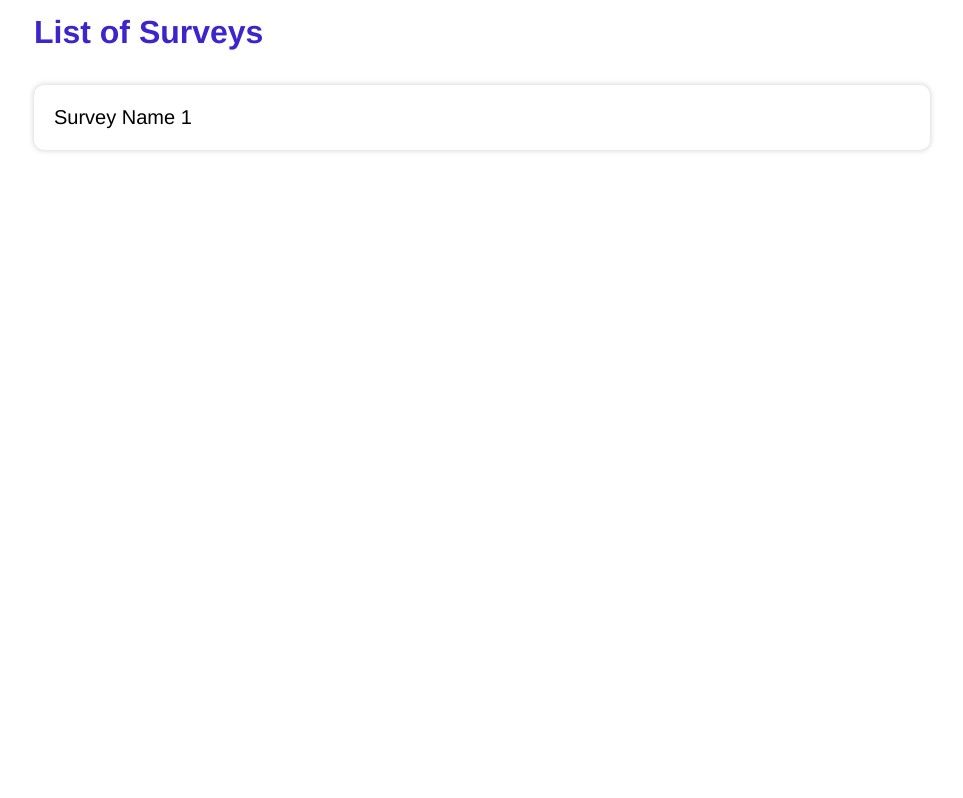
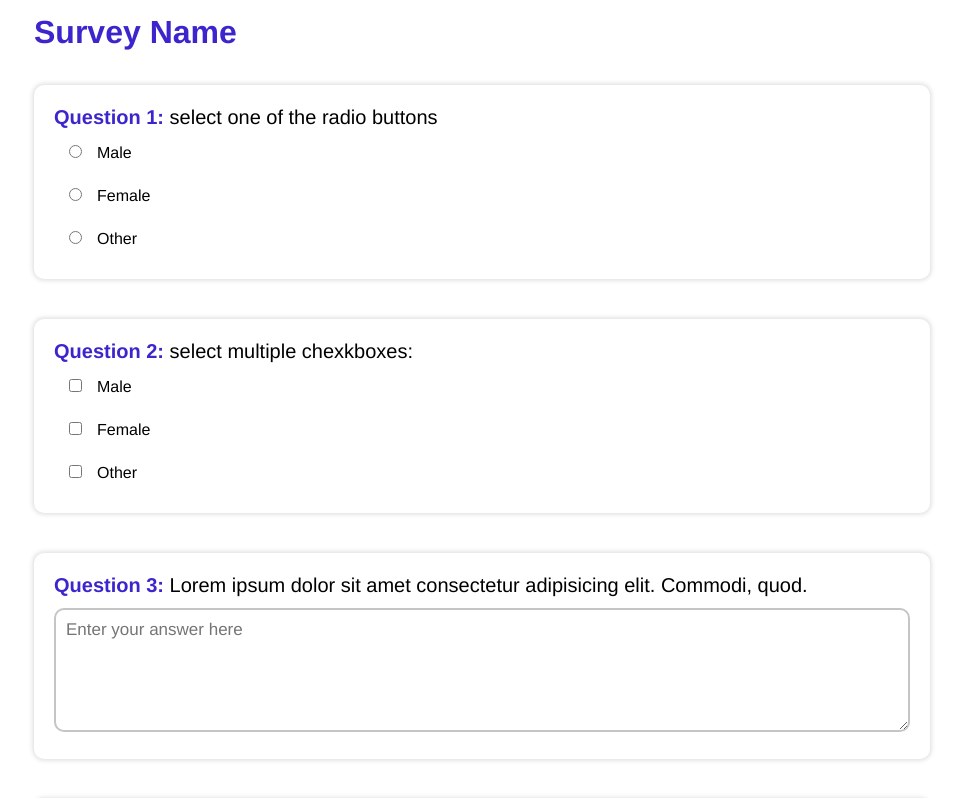
Before and after one commit to stephanelle-rachwan/Survey-Builder-FE, a React (Create React App) app: page / in a window 1280 px wide. Shown: the top 798 px of the page, without its empty margins (158-1121 px from the left). Built offline with nearby package versions, Linux system fonts and the light colour scheme.

Commit message:
creating a Button component with submit prompts

```diff
--- a/src/App.js
+++ b/src/App.js
@@ -11,8 +11,8 @@ function App() {
     <div>
       {/* <Nav /> */}
       {/* <Login /> */}
-      <DisplaySurvey />
-      {/* <SurveyQuestions /> */}
+      {/* <DisplaySurvey /> */}
+      <SurveyQuestions />
       {/* <AddSurvey /> */}
       {/* <AddQuestions /> */}
     </div>
--- a/src/components/SurveyQuestions.js
+++ b/src/components/SurveyQuestions.js
@@ -1,4 +1,5 @@
 import React from "react";
+import Button from "./Button";
 
 const SurveyQuestions = () => {
   return (
@@ -131,9 +132,7 @@ const SurveyQuestions = () => {
         </div>
       </p>
       <div className="flex-btn">
-        <button type="button" className="submit-btn">
-          Submit
-        </button>
+        <Button classes={"submit-btn"} text={"Submit"} />
       </div>
     </section>
   );
```
